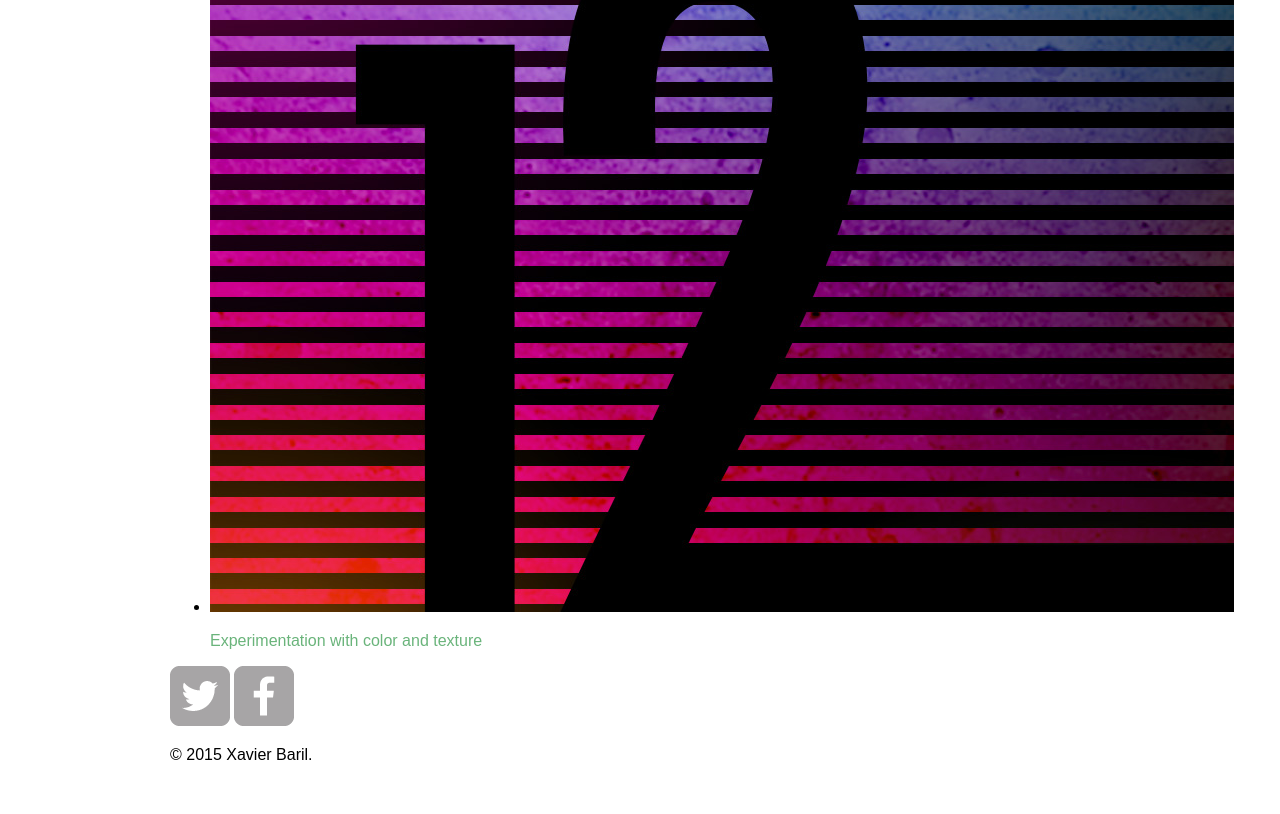
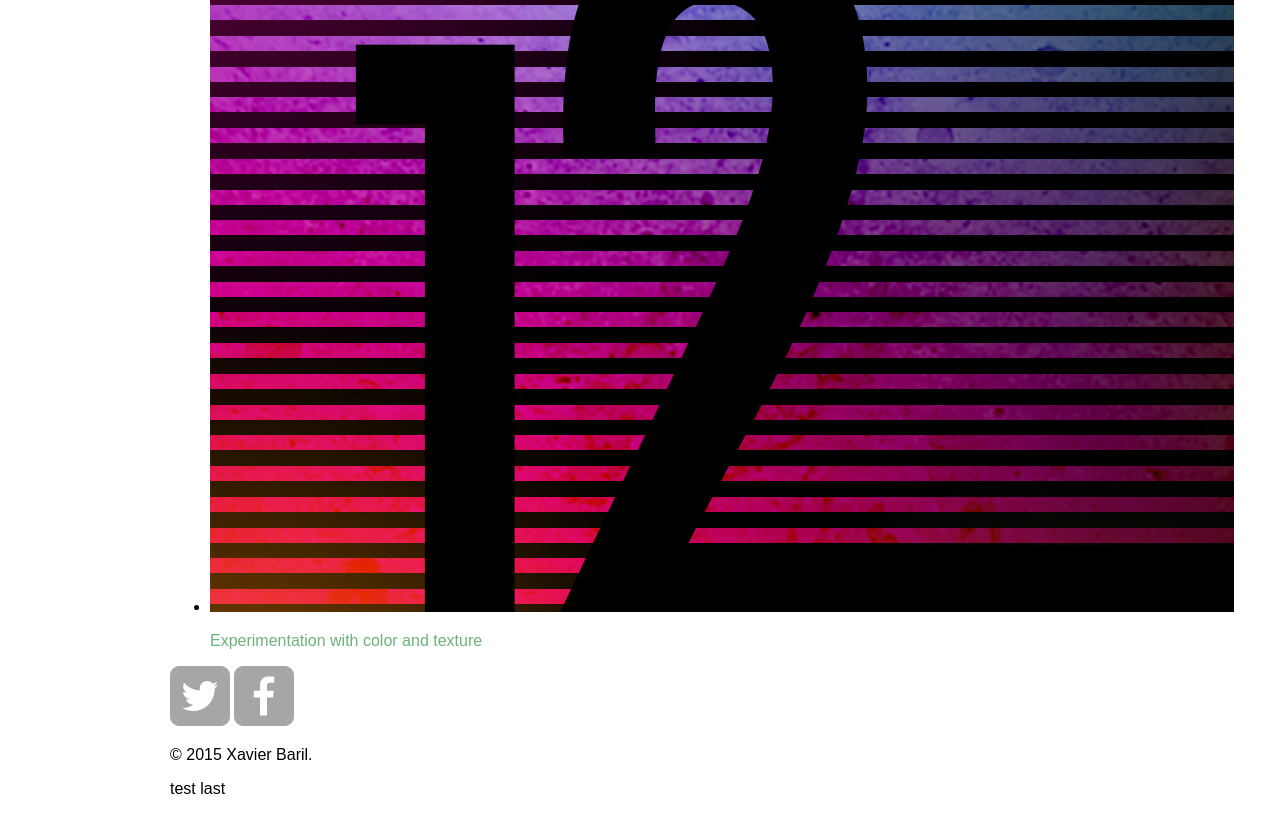
Before and after one commit to vanwalj/warper-landing, a plain HTML site: page index.html in a window 1280 px wide. Shown: the part 3642-4456 px from the top of the page. Before the commit the page ends 4422 px from the top, so only its background shows below. Drawn offline with Linux system fonts and the light colour scheme.

Commit message:
2_commit

```diff
--- a/index.html
+++ b/index.html
@@ -54,6 +54,7 @@
         <a href="http://twitter.com/nickrp"><img src="img/twitter-wrap.png" alt="Twitter Logo"></a>
         <a href="http://facebook.com/nickpettit"><img src="img/facebook-wrap.png" alt="Facebook Logo"></a>
         <p>&copy; 2015 Xavier Baril.</p>
+        <p>test last</p>
       </footer>
     </div>
   </body>
```
